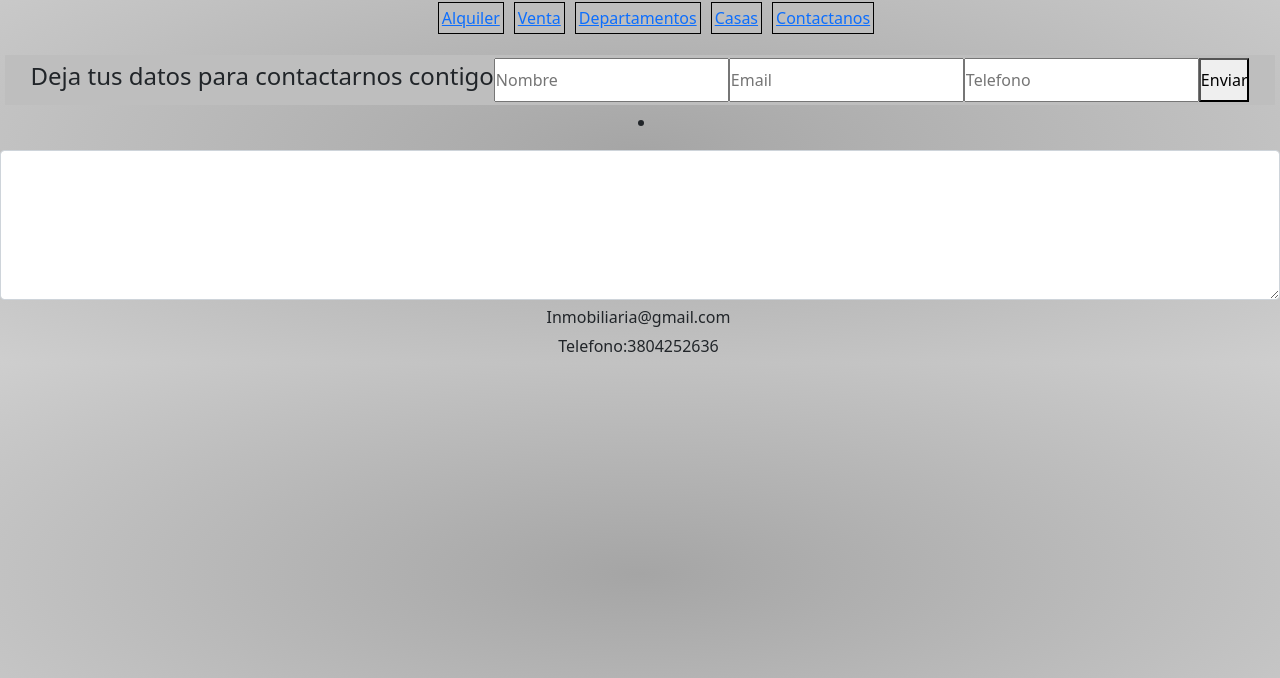
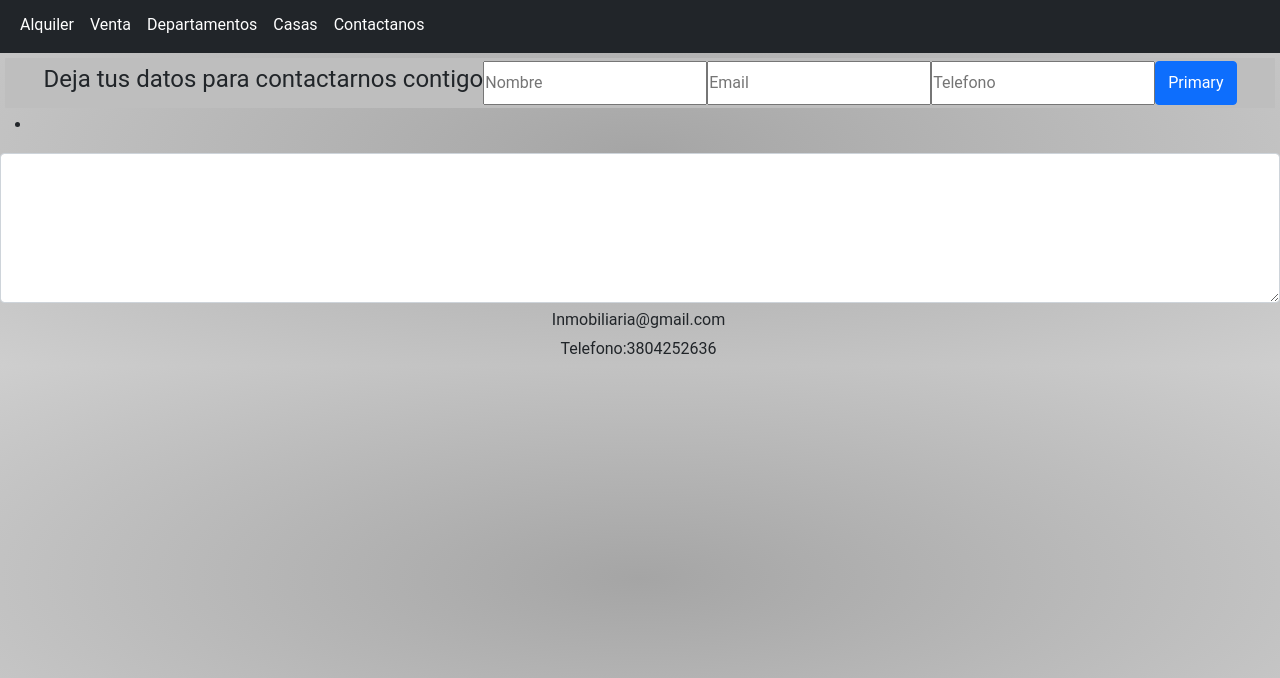
Before and after one commit to pabloferr01/Idea-Pablo-Ferreyra, a plain HTML site: page Listas/contactanos.html in a window 1280 px wide. Shown: the part 59-737 px from the top of the page. Drawn offline with nearby package versions, Linux system fonts and the light colour scheme.

Commit message:
cambiando de lugar el link de Bootstrap, cambiando navbar y button

```diff
--- a/Listas/contactanos.html
+++ b/Listas/contactanos.html
@@ -5,14 +5,14 @@
     <meta http-equiv="X-UA-Compatible" content="IE=edge">
     <meta name="viewport" content="width=device-width, initial-scale=1.0">
     <title>Contactanos</title>
+    <!-- Bootstrap Stylesheet -->
+    <link href="https://cdn.jsdelivr.net/npm/bootstrap@5.1.3/dist/css/bootstrap.min.css" rel="stylesheet" integrity="sha384-1BmE4kWBq78iYhFldvKuhfTAU6auU8tT94WrHftjDbrCEXSU1oBoqyl2QvZ6jIW3" crossorigin="anonymous">
     <!-- CSS -->
     <link rel="stylesheet" href="../stylesheet.css">
     <!-- fontawesome -->
     <link href="https://cdnjs.cloudflare.com/ajax/libs/font-awesome/6.0.0/css/all.min.css" rel="stylesheet" />
     <!-- GoogleFonts -->
     <link rel="preconnect" href="https://fonts.googleapis.com">
-    <!-- Bootstrap Stylesheet -->
-    <link href="https://cdn.jsdelivr.net/npm/bootstrap@5.1.3/dist/css/bootstrap.min.css" rel="stylesheet" integrity="sha384-1BmE4kWBq78iYhFldvKuhfTAU6auU8tT94WrHftjDbrCEXSU1oBoqyl2QvZ6jIW3" crossorigin="anonymous">
 </head>
 
 <body>
@@ -22,34 +22,43 @@
         </h1>
     </header>
 
-    <main>
-
-
-
-        <section>
-            <ul>
-                    <li class="links__menu"><a href="alquiler.html">Alquiler</a></li>
-                    <li class="links__menu"><a href="venta.html">Venta</a></li>
-                    <li class="links__menu"><a href="departamentos.html">Departamentos</a></li>
-                    <li class="links__menu"><a href="casas.html">Casas</a></li>
-                    <li class="links__menu"><a href="contactanos.html">Contactanos</a></li>
+    <nav class="navbar navbar-expand-lg navbar-dark bg-dark ">
+        <div class="container-fluid">
+          <div class="collapse navbar-collapse" id="navbarSupportedContent">
+            <ul class="navbar-nav me-auto mb-2 mb-lg-0">
+              <li class="nav-item">
+                <a class="nav-link active" aria-current="page" href="alquiler.html">Alquiler</a>
+              </li>
+              <li class="nav-item">
+                <a class="nav-link active" aria-current="page" href="venta.html">Venta</a>
+              </li>
+              <li class="nav-item">
+                <a class="nav-link active" aria-current="page" href="departamentos.html">Departamentos</a>
+              </li>
+              <li class="nav-item">
+                <a class="nav-link active" aria-current="page" href="casas.html">Casas</a>
+              </li>
+              <li class="nav-item">
+                <a class="nav-link active" aria-current="page" href="contactanos.html">Contactanos</a>
+              </li>
             </ul>
-        </section>
-    </main>
+          </div>
+        </div>
+      </nav>
 
 
     <main class="contacto">
 
         <form action="/sin-destino" method="get" enctype="">
             <fieldset>
-                <legend>Deja tus datos para contactarnos contigo</legend>
+                <legend>Deja tus datos para contactarnos contigo     </legend>
                 <label for="nombre"></label>
                 <input type="text" name="nombre" id="nombre" placeholder="Nombre">
 
                 <label for="email"> </label>
                 <input type="email" name="Email" id="email" placeholder="Email">
                 <input type="tel" name="phone" placeholder="Telefono" >
-                <button type="submit"> Enviar</button>
+                <button type="button" class="btn btn-primary">Primary</button>
             </fieldset>
         </form>
 
--- a/stylesheet.css
+++ b/stylesheet.css
@@ -9,19 +9,8 @@ body{
     font-family: 'Roboto', sans-serif;
 }
 
-ul{
-    display: flex;
-    justify-content: center;
 
-}
 
-.links__menu{
-    display: inline-block;
-    margin: 5px 5px 5px;
-    padding: 3px;
-    border:solid 1px black;
-    background-color: #BEBEBE;
-}
 
 section div{
     border-radius: 0.5%;
```
Also changed, not shown: Listas/alquiler.html (+24 -14 lines), Listas/casas.html (+24 -12 lines), Listas/departamentos.html (+25 -14 lines), Listas/venta.html (+24 -13 lines), index.html (+25 -12 lines).
